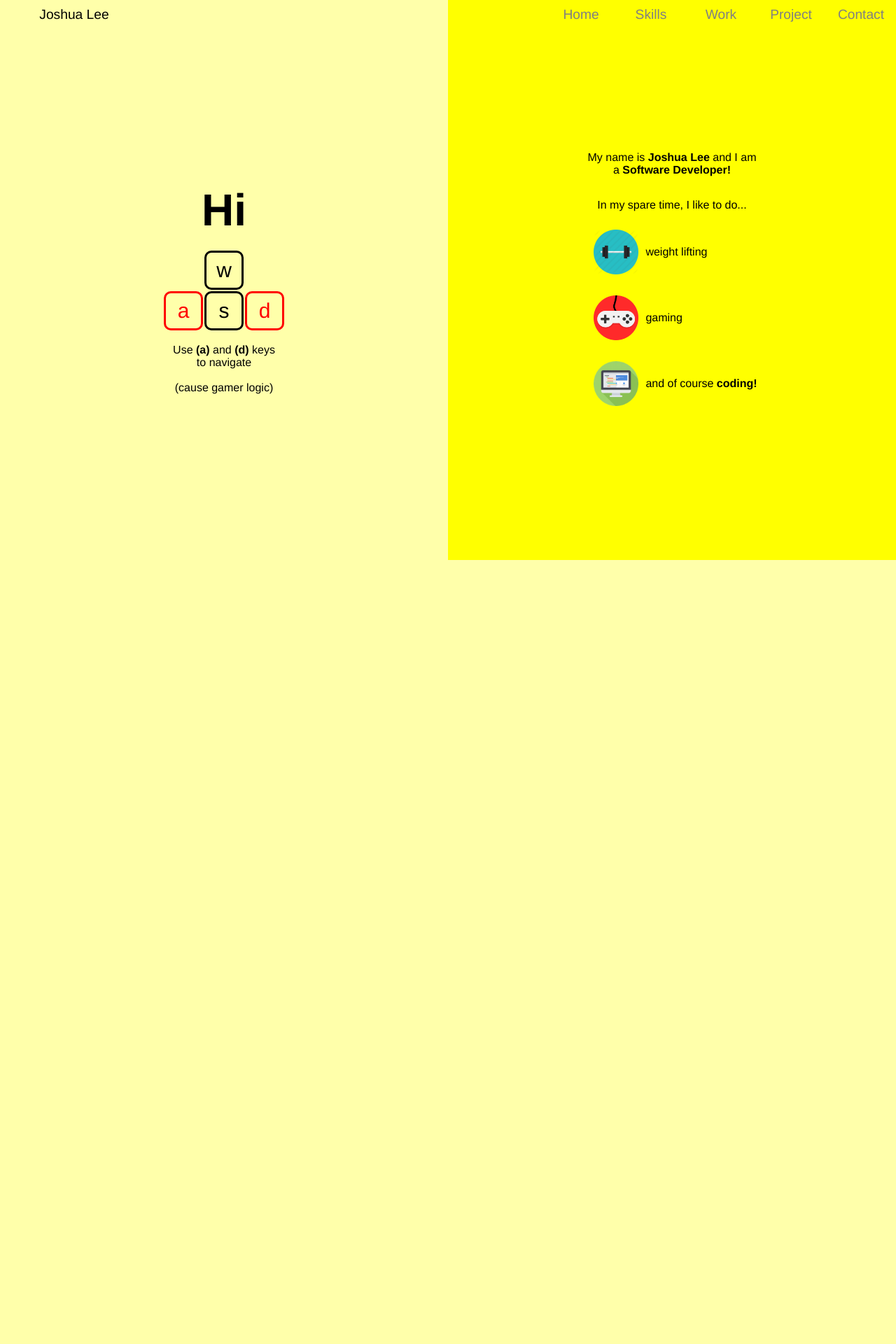
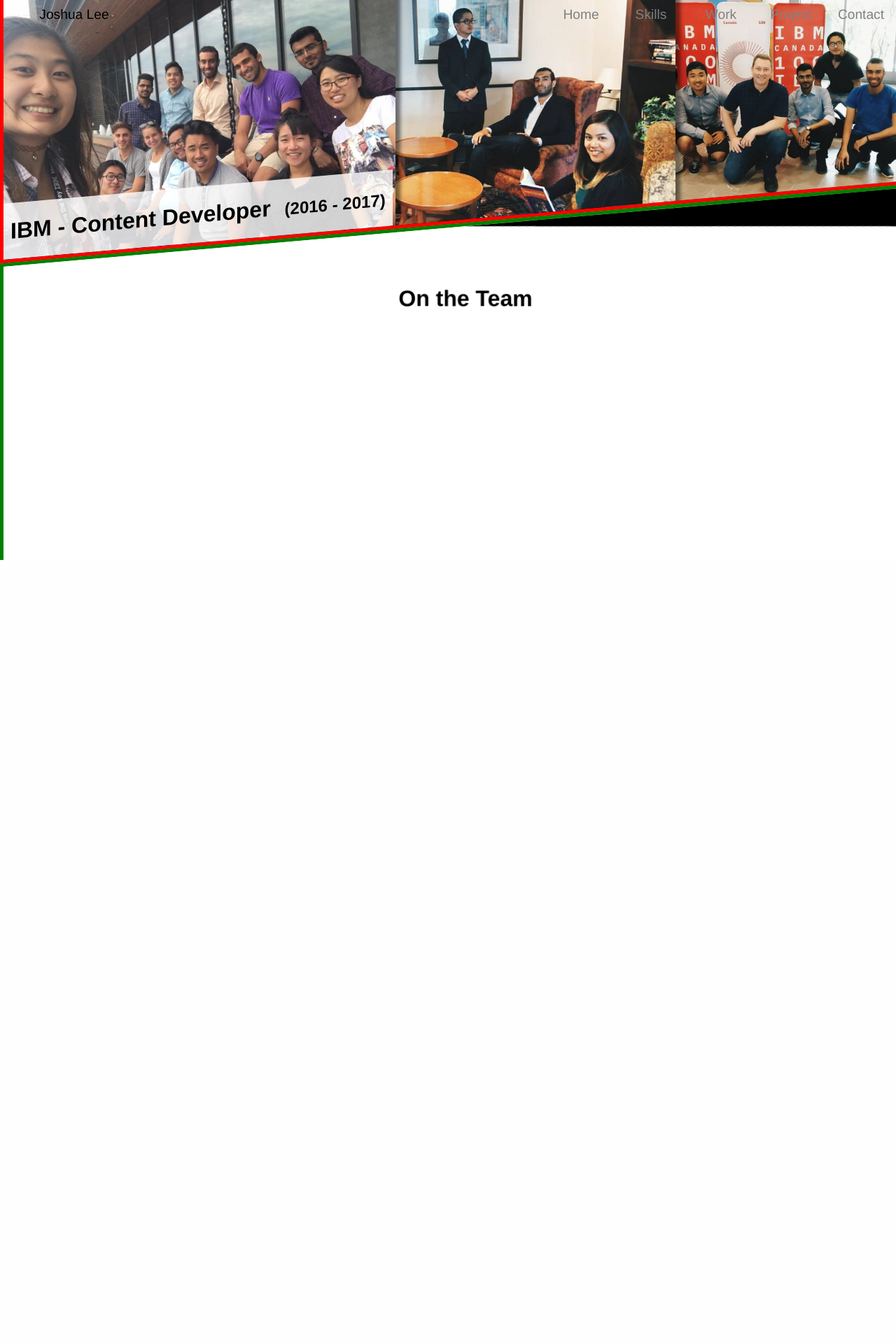
Before and after one commit to JoshTechLee/joshjinlee.github.io, a PHP site: page / in a window 1280 px wide. Shown: the top 1920 px of the page at 70% size. After the commit the page ends 800 px from the top, so only its background shows below. Run offline with PHP 8.4, Linux system fonts and the light colour scheme.

Commit message:
rough layout of work page

```diff
--- a/css/header.css
+++ b/css/header.css
@@ -53,7 +53,7 @@
 	list-style: none;
 	/*display: inline-block;*/
 	text-align: center;
-	transition: background 0.2s ease-in-out;
+	transition: background 0.2s ease-in-out, color 0.2s ease-in-out;
 	float: right;
 	cursor: pointer;
 
@@ -70,7 +70,12 @@
 }
 
 .nav-item:hover{
+	color: black !important;
+	background: var(--nav-item-hover-background);
 
-	background: var(--nav-item-hover-background);
+}
+
+
+.nav-item:hover a{
 	color: black;
 }
--- /dev/null
+++ b/css/work.css
@@ -0,0 +1,96 @@
+:root{
+
+	/*--body-background: #FFFFAA;*/
+	--skills-item-delay: 150ms;
+	--skills-item-duration: 5ms;
+	--work-contain-degree: skewY(-5deg);
+	--work-content-degree: skewY(5deg);
+
+}
+
+.work-container{
+	/*display: block;*/
+	position: fixed;
+	height: 100%;
+	width: 100%;
+	/*height: 200%;*/
+	/*overflow-y: visible;*/
+}
+
+.work-intro-cover{
+
+}
+
+.work-image-container{
+	position: absolute;
+	bottom: 60%;
+	height: 70%;
+	width: 100%;
+	transform: var(--work-contain-degree);
+	border: 5px solid red;
+	background: black;
+	overflow: hidden;
+}
+
+.work-image-container img{
+	position: absolute;
+	transform: var(--work-content-degree);
+	box-shadow: 2px 2px 5px 5px rgba(0,0,0,0.5);
+}
+
+.work-image-container img[src*="ibm-crew"]{
+	bottom: -10%;
+	left: 0px;
+	height: 75%;
+}
+
+.work-image-container img[src*="ibm-team"]{
+	bottom: -10%;
+	right: 0px;
+	height: 75%;
+}
+
+.work-image-container img[src*="ibm-suits"]{
+	right: 25%;
+	bottom: -10%;
+	height: 75%;
+}
+
+.work-image-container div{
+	font-size: 1em;
+	display: flex;
+	/*justify-content: center;*/
+	align-items: baseline;
+	background: rgba(255,255,255,0.8);
+	position: absolute;
+	bottom: 0px;
+}
+
+.work-image-container div > *{
+	padding: 0 10px;
+}
+
+
+.work-description-container{
+	/*top: 100%;*/
+	position: absolute;
+	top: 40%;
+	height: 80%;
+	width: 100%;
+	border: 5px solid green;
+	transform: var(--work-contain-degree);
+	background: black;
+	overflow-y: hidden;
+}
+.work-description-container > div{
+	position: absolute;
+	padding: 5vw 20px 20px 20px;
+	top: 0px;
+	transform: var(--work-content-degree);
+	background: white;
+	height: 100%;
+	width: 100%;
+	display: flex;
+	flex-direction: column;
+	align-items: center;
+}
--- a/index.html
+++ b/index.html
@@ -12,6 +12,8 @@
 	<link rel="stylesheet" href="css/header.css">
 	<link rel="stylesheet" href="css/home.css">
 	<link rel="stylesheet" href="css/skills.css">
+	<link rel="stylesheet" href="css/work.css">
+
 	<script src="https://code.jquery.com/jquery-3.3.1.min.js"></script>
 </head>
 
@@ -32,7 +34,7 @@
 	</header>
 
 	<div class="content-container">
-		<div class="home-container section">
+		<!-- <div class="home-container section">
 			<div class="home-title-container">
 				<div class="home-title">
 					<h1>Hi</h1>
@@ -171,6 +173,21 @@
 						</div>
 					</div>
 				</section>
+			</div> -->
+			<div class="work-container section">
+				<div class="work-image-container">
+					<h1>Work Experience</h1>
+					<img src='imgs/ibm-team.jpg' alt='ibm-team'/>
+					<img src='imgs/ibm-suits.jpg' alt='ibm-suits'/>
+					<img src='imgs/ibm-crew.jpg' alt='ibm-crew'/>
+					<div><h1>IBM - Content Developer</h1><h2>(2016 - 2017)</h2></div>
+				</div>
+				<div class="work-description-container">
+					<div>
+						<h1>On the Team</h1>
+						<div class="work-description-content"></div>
+					</div>
+				</div>
 			</div>
 		</div>
 	</div>
--- a/js/main.js
+++ b/js/main.js
@@ -1,3 +1,5 @@
+
+var testing = true;
 
 var home = {
 		link: "#home",
@@ -72,10 +74,12 @@
 }
 
 window.onload =function(){
-	var location = window.location.hash.substr(1)
-	$('.section').hide();
-	if (location != ""){$('.' + location + '-container').show();}
-	else{$('.home-container').show();}
+	if (testing == false){
+		var location = window.location.hash.substr(1)
+		$('.section').hide();
+		if (location != ""){$('.' + location + '-container').show();}
+		else{$('.home-container').show();}
+	}
 };
 
 
```
Also changed, not shown: imgs/ibm-crew.jpg (added), imgs/ibm-suits.jpg (added), imgs/ibm-team.jpg (added).
